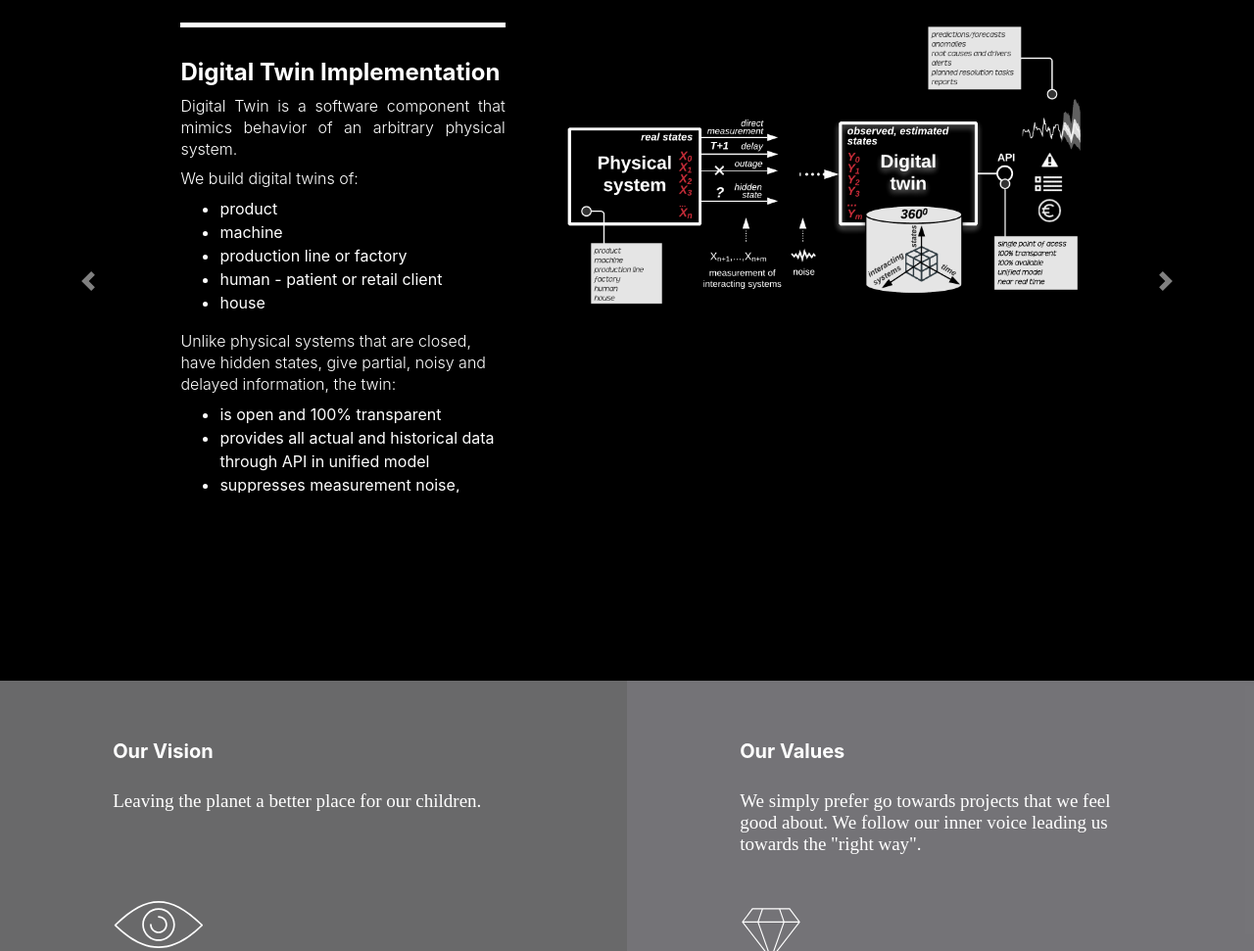
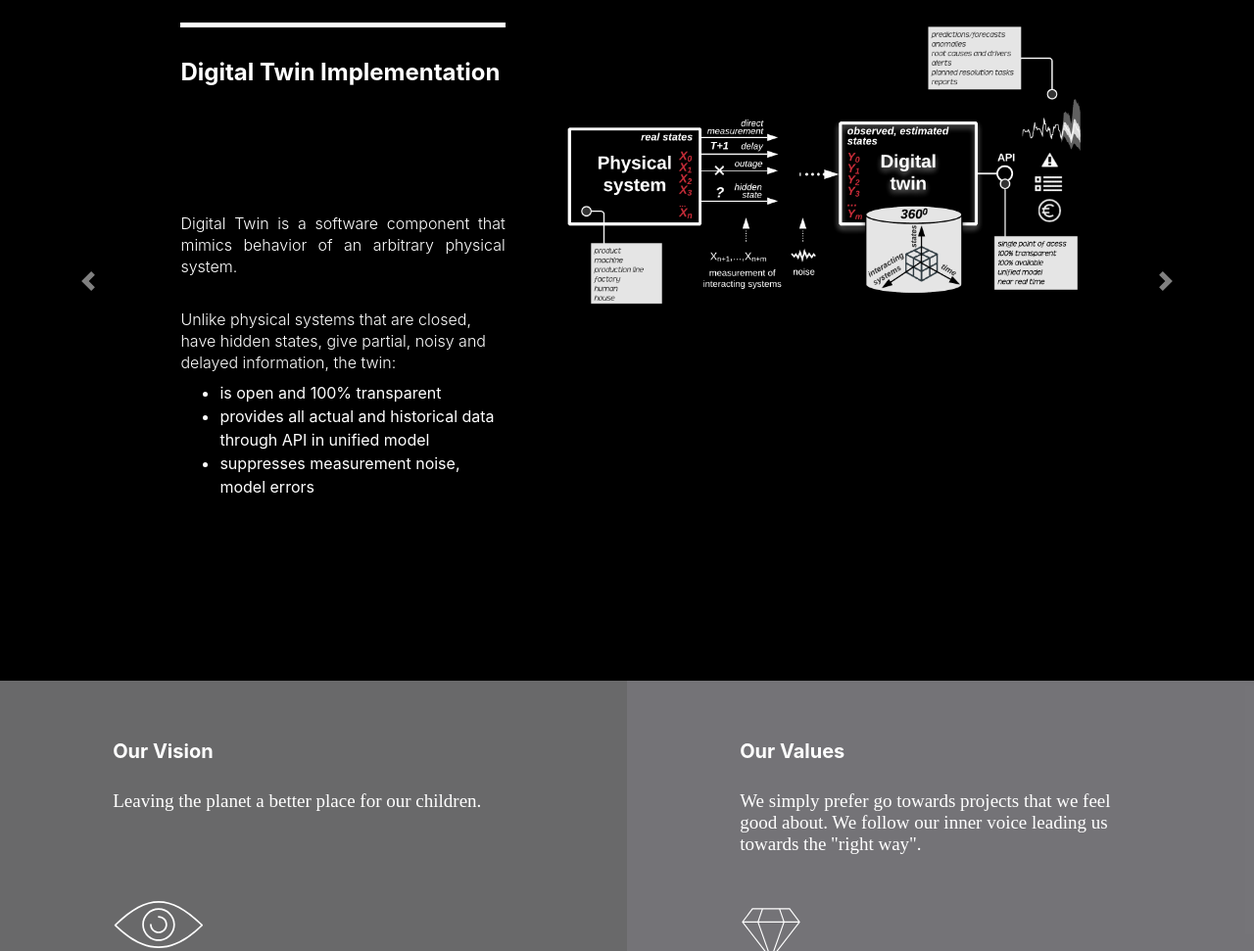
Before and after one commit to linettemanuel/dnaiW, a website with bundled scripts: page index.html in a window 1280 px wide. Shown: the part 825-1796 px from the top of the page at 98% size. Built offline with nearby package versions, Linux system fonts and the light colour scheme; files whose address does not match are found by name; a web font is replaced by a local one.

Commit message:
content update

```diff
--- a/index.html
+++ b/index.html
@@ -213,19 +213,15 @@
                   <div class="col-xl-5 col-lg-5 col-md-5 col-xs-12">
                     <div class="featured-text text-left mx-auto" style="width: 80%;">
                       <h4 class="text-white mx-auto text-bold border-top-5 mb-2" >Digital Twin Implementation</h4>
+                      <br>
+                      <br>
+                      <br>
+                      <br>
+                      <br>
                       <p class="text-white mb-2 mx-auto" align="justify">
                         Digital Twin is a software component that mimics behavior of an arbitrary physical system.
                       </p>
-                        <p class="text-white mb-2 mx-auto" align="justify">
-                        We build digital twins of:
-                      </p>
-                      <ul class="text-white">
-                        <li>product</li>
-                        <li>machine</li>
-                        <li>production line or factory</li>
-                        <li>human - patient or retail client</li>
-                        <li>house</li>
-                      </ul>
+                      <br>
                       <p class="text-white mb-2 mx-auto">
                       Unlike physical systems that are closed, have hidden states, give partial, noisy and delayed
                         information, the twin:
@@ -347,6 +343,7 @@
                 <div id="ai-guided-product-design" class="row no-gutters mb-4 mb-lg-4">
                   <div class="featured-text text-left">
                     <h4 class="text-white mx-auto text-bold border-top-5 mb-3" >AI Guided Product Design and Optimization</h4>
+                    <br><br><br>
                     <p class="text-white mb-2 mx-auto">Industrial design and optimisation process starts in CAD tooling.
                      The resulting CAD model is used to build a physical prototype or simulate behavior using CFD. Both is very costly and time consuming.
                       The CAD => physical protype or CFD loop is repeated until desired performance is achieved.
```
